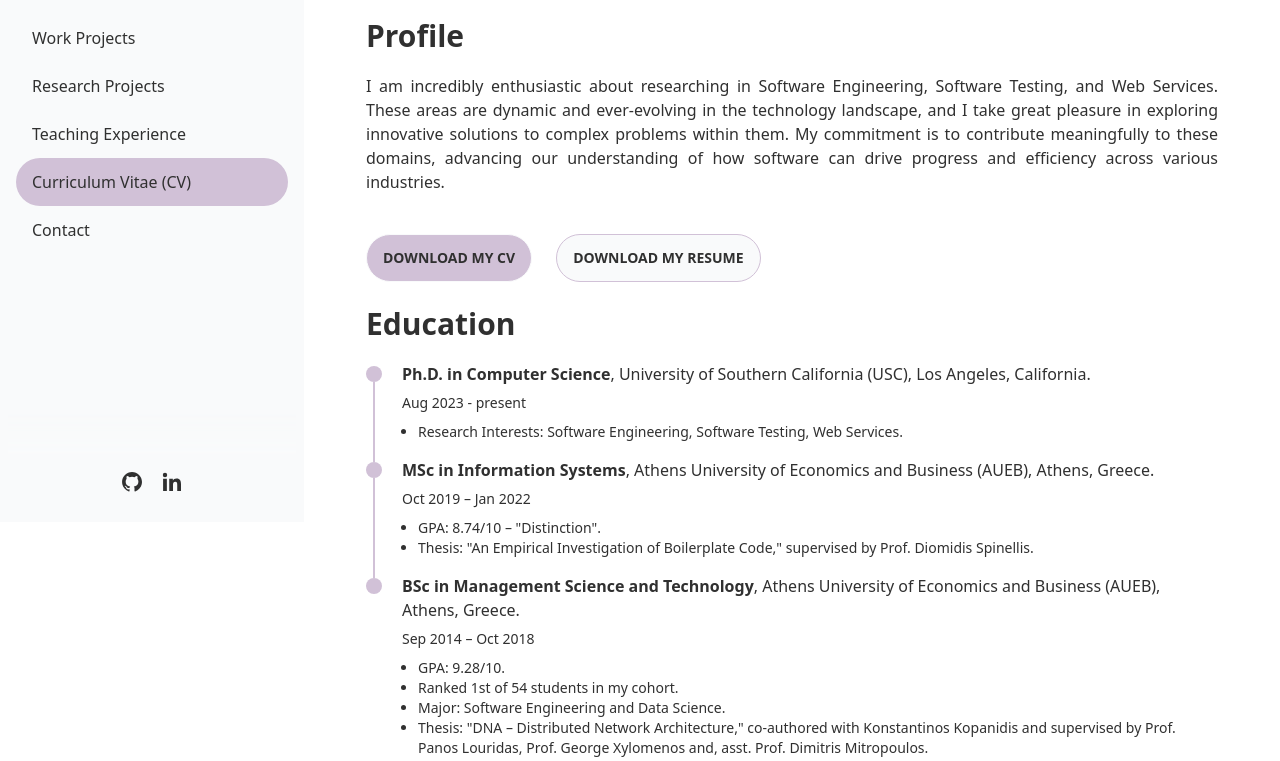
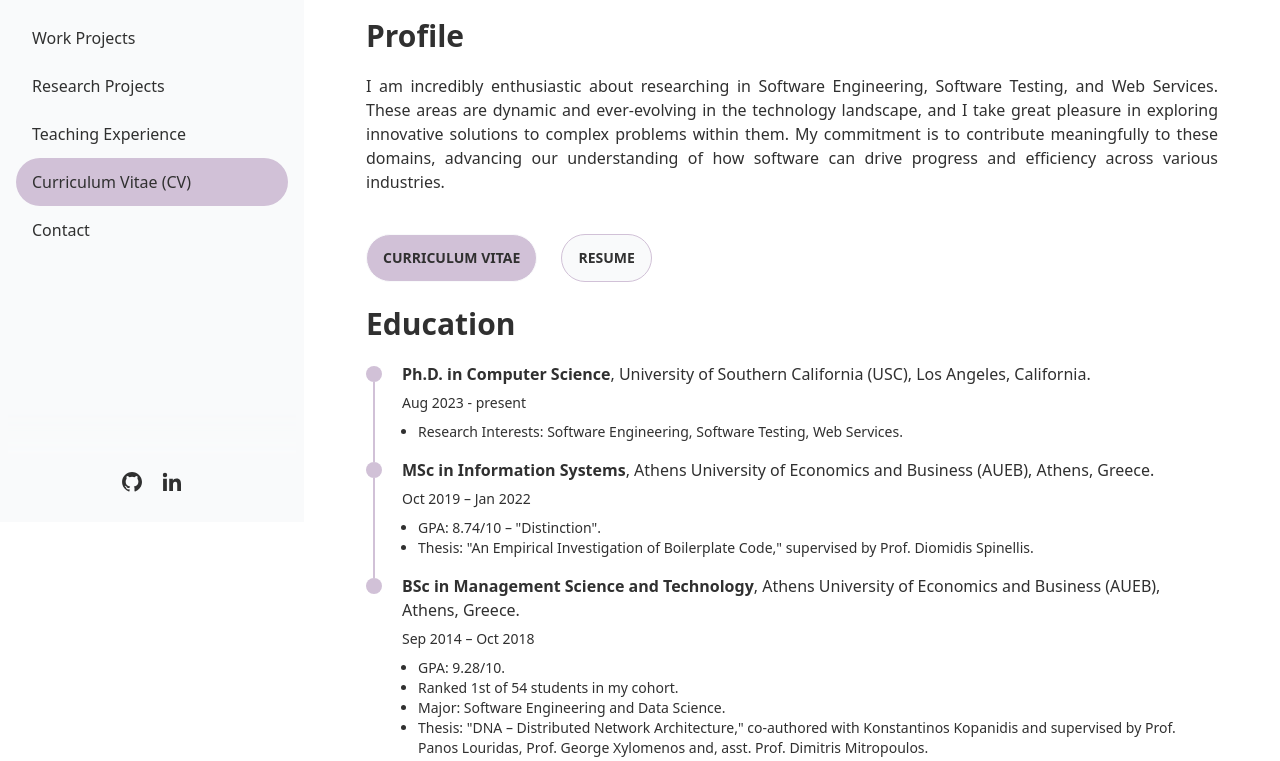
Before and after one commit to cchaniotaki/cchaniotaki.github.io, an Astro site: page /cv in a window 1280 px wide. Shown: the part 278-1039 px from the top of the page. Built offline with nearby package versions, Linux system fonts and the light colour scheme; Astro itself is replaced by a stand-in of ours.

Commit message:
fix buttons

```diff
--- a/src/pages/cv.astro
+++ b/src/pages/cv.astro
@@ -18,9 +18,9 @@ import TimeLineElement from "../components/cv/TimeLine.astro";
     </div>
 
     <div class="mt-8 pb-6">
-        <a class="btn bg-primary hover:bg-gray-200" href="/CChaniotaki_CV.pdf" target="_blank"> Download My CV</a>
+        <a class="btn bg-primary hover:bg-gray-200" href="/CChaniotaki_CV.pdf" target="_blank">Curriculum Vitae</a>
         <a class="btn border-primary ml-5 hover:bg-gray-200" href="/CChaniotaki_Resume.pdf" target="_blank">
-            Download My Resume
+            Resume
         </a>
     </div>
 
```
